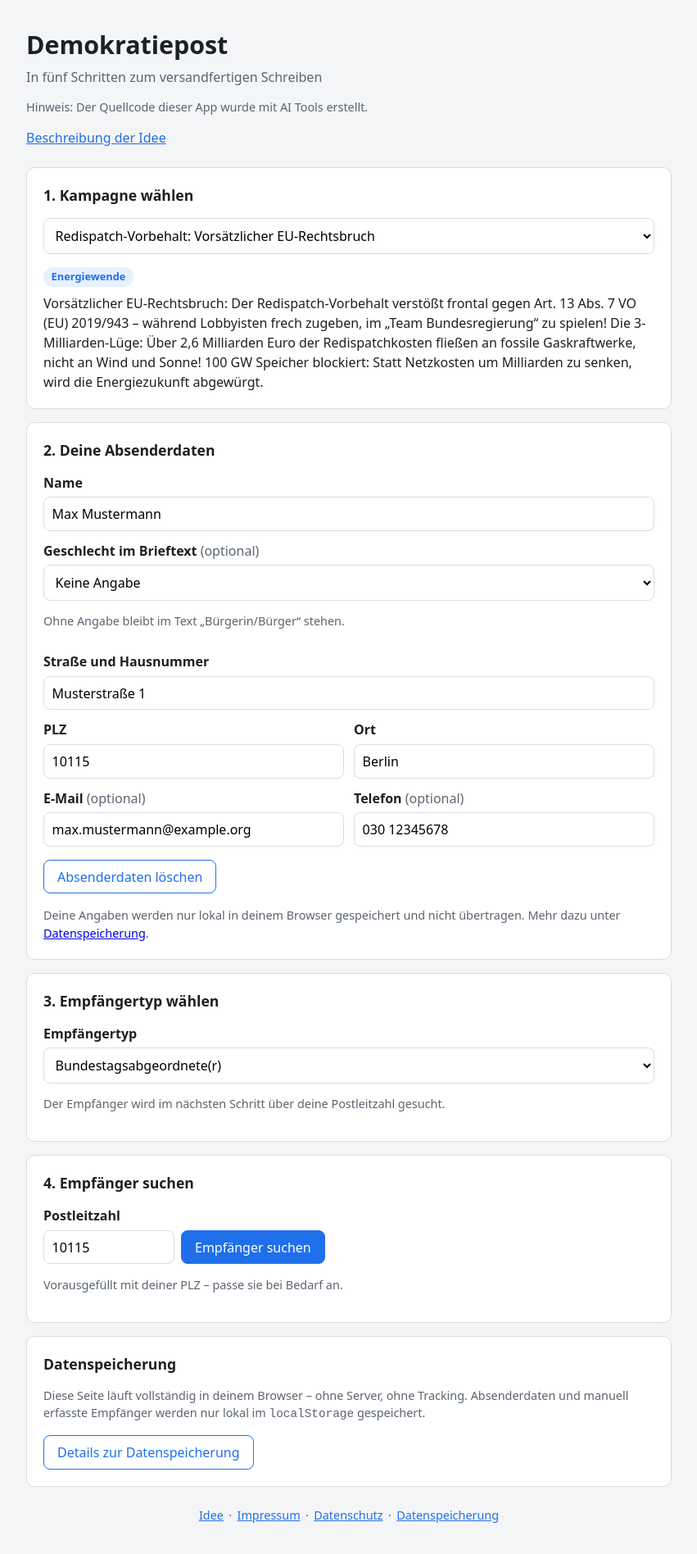
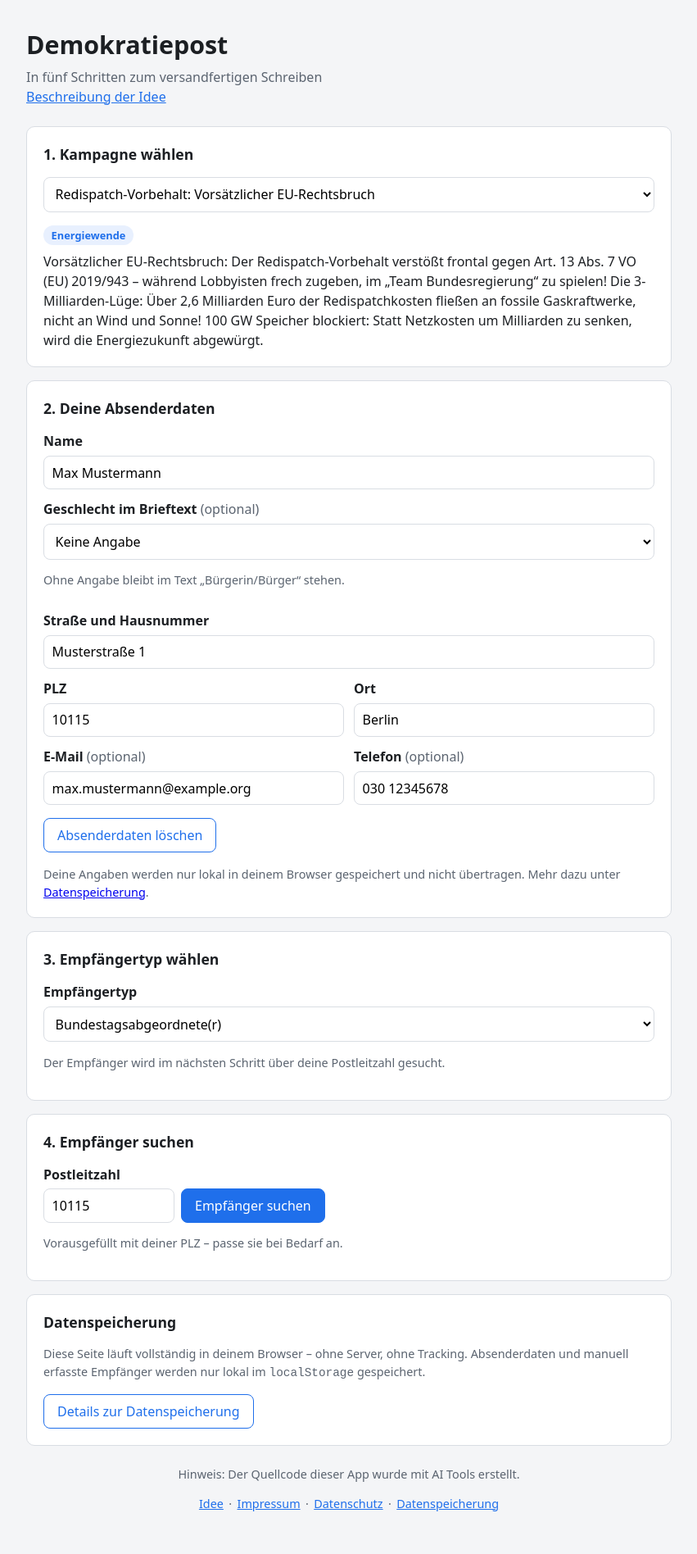
Before and after one commit to tboeker/demokratiepost, a React (Vite) app: page / in a window 1280 px wide. Shown: the top 1896 px of the page at 82% size, without its empty margins (214-1065 px from the left). Built offline with nearby package versions, Linux system fonts and the light colour scheme.

Commit message:
update hinweis

```diff
--- a/src/App.tsx
+++ b/src/App.tsx
@@ -407,8 +407,7 @@ export default function App() {
       .join(' ')
     : selectedNetzbetreiber
       ? [
-          `Zuordnung aus dem Marktstammdatenregister${
-            selectedNetzbetreiber.stand ? ` (Stand ${selectedNetzbetreiber.stand})` : ''
+        `Zuordnung aus dem Marktstammdatenregister${selectedNetzbetreiber.stand ? ` (Stand ${selectedNetzbetreiber.stand})` : ''
         }, keine amtliche Netzgebietsgrenze – bitte prüfen.`,
         selectedNetzbetreiber.hinweis ?? '',
       ]
@@ -436,7 +435,6 @@ export default function App() {
       <header className="header">
         <h1>Demokratiepost</h1>
         <p className="subtitle">In fünf Schritten zum versandfertigen Schreiben</p>
-        <p className="hint">Hinweis: Der Quellcode dieser App wurde mit AI Tools erstellt.</p>
         <button type="button" className="footer-link" onClick={() => goToDoc('idee')}>
           Beschreibung der Idee
         </button>
@@ -657,6 +655,7 @@ export default function App() {
       </main>
 
       <footer className="footer">
+        <p className="hint">Hinweis: Der Quellcode dieser App wurde mit AI Tools erstellt.</p>
         <nav className="footer-nav">
           <button type="button" className="footer-link" onClick={() => goToDoc('idee')}>
             Idee
```
Lines whose indentation alone changed are shown as unchanged.
